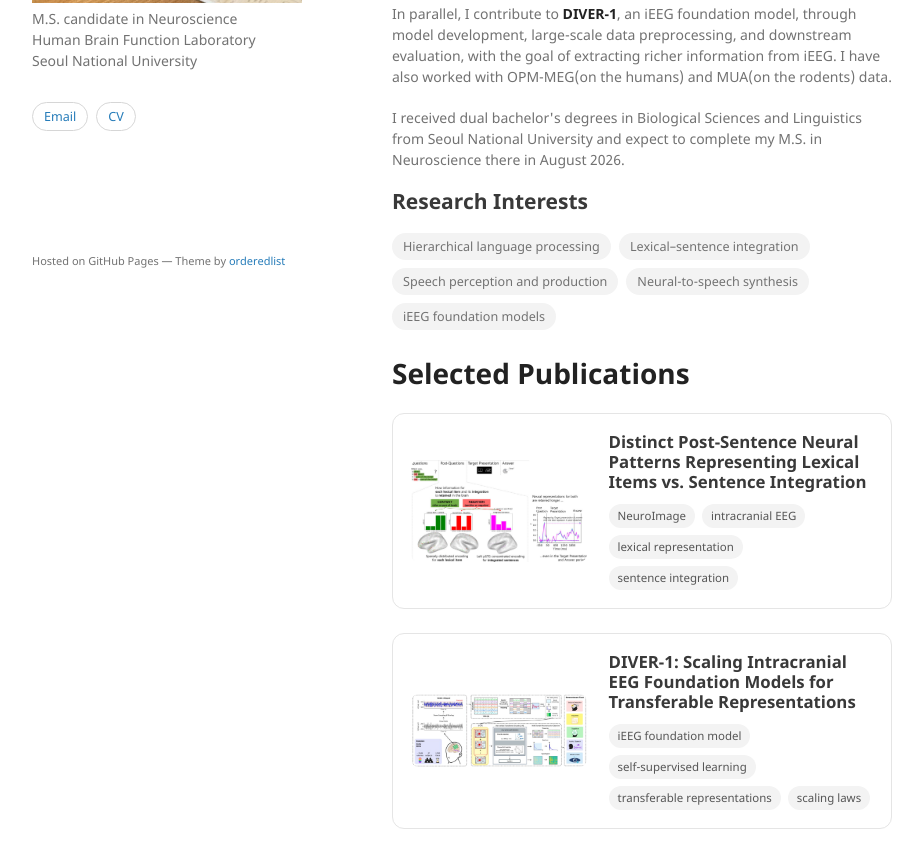
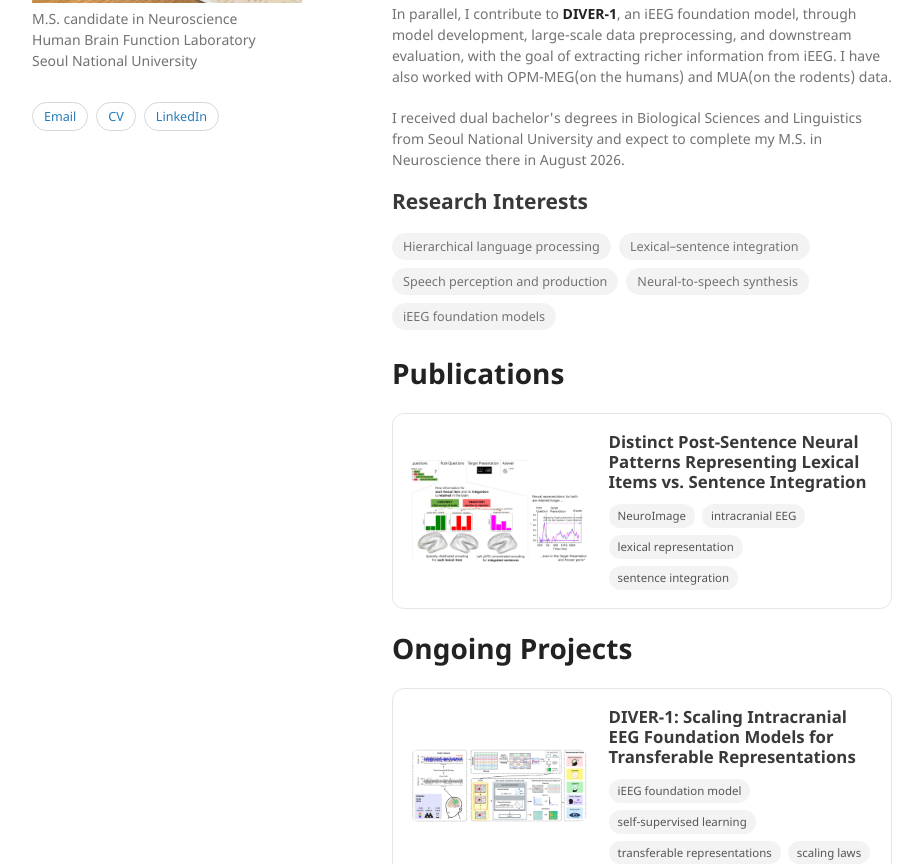
Before and after one commit to yonggngyong/yonggngyong.github.io, a plain HTML site: page index.html in a window 1280 px wide. Shown: the part 460-1324 px from the top of the page, without its empty margins (178-1101 px from the left). Drawn offline with Linux system fonts and the light colour scheme.

Commit message:
Update publications section and add ongoing projects

```diff
--- a/index.html
+++ b/index.html
@@ -18,6 +18,7 @@
         <span class="sidebar-links">
           <a href="mailto:gyh0321@snu.ac.kr">Email</a>
           <a href="Yonghyeon_Gwon_CV.pdf" target="_blank" rel="noopener noreferrer">CV</a>
+          <a href="https://www.linkedin.com/in/yonghyeon-gwon-5b9995399/" target="_blank" rel="noopener noreferrer">LinkedIn</a>
         </span></p>
       </header>
       <section><h1>About Me</h1>
@@ -35,7 +36,8 @@
   <span>iEEG foundation models</span>
 </div>
 
-<h1>Selected Publications</h1>
+
+<h1>Publications</h1>
 <div class="project-card" onclick="location.href='https://www.sciencedirect.com/science/article/pii/S1053811926000212'">
   <img src="neuroimage-graphical-abstract.jpg" alt="Graphical abstract for the NeuroImage study" class="project-thumb">
   <div class="project-info">
@@ -49,6 +51,8 @@
   </div>
 </div>
 
+
+<h1>Ongoing Projects</h1>
 <div class="project-card" onclick="location.href='https://arxiv.org/abs/2512.19097'">
   <img src="diver1-architecture.jpg" alt="DIVER-1 architecture and evaluation pipeline" class="project-thumb">
   <div class="project-info">
@@ -59,12 +63,3 @@
       <span>transferable representations</span>
       <span>scaling laws</span>
     </div>
-  </div>
-</div>
-</section>
-      <footer>
-        <p><small>Hosted on GitHub Pages &mdash; Theme by <a href="https://github.com/orderedlist">orderedlist</a></small></p>
-      </footer>
-    </div>
-  </body>
-</html>
```
